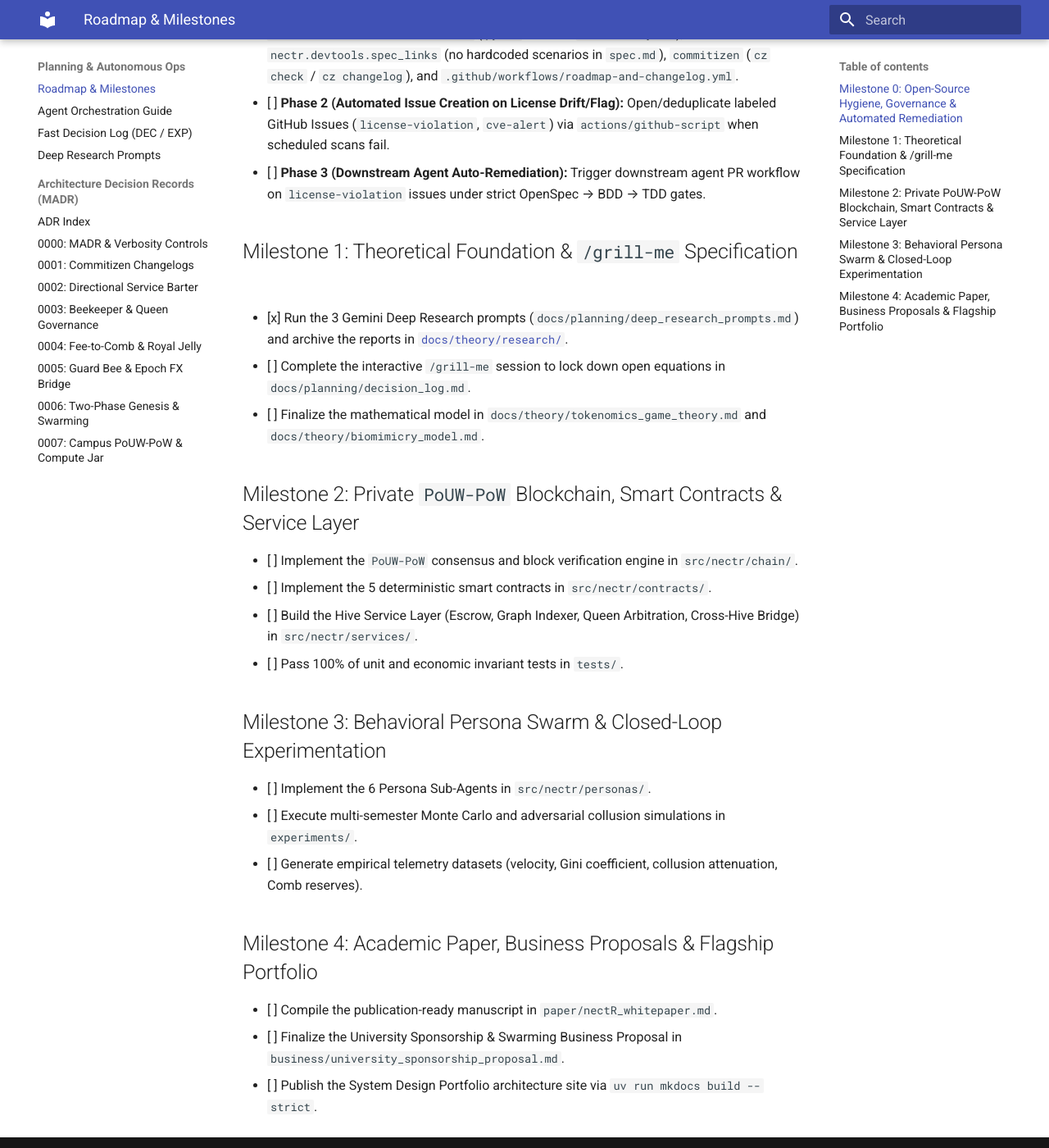
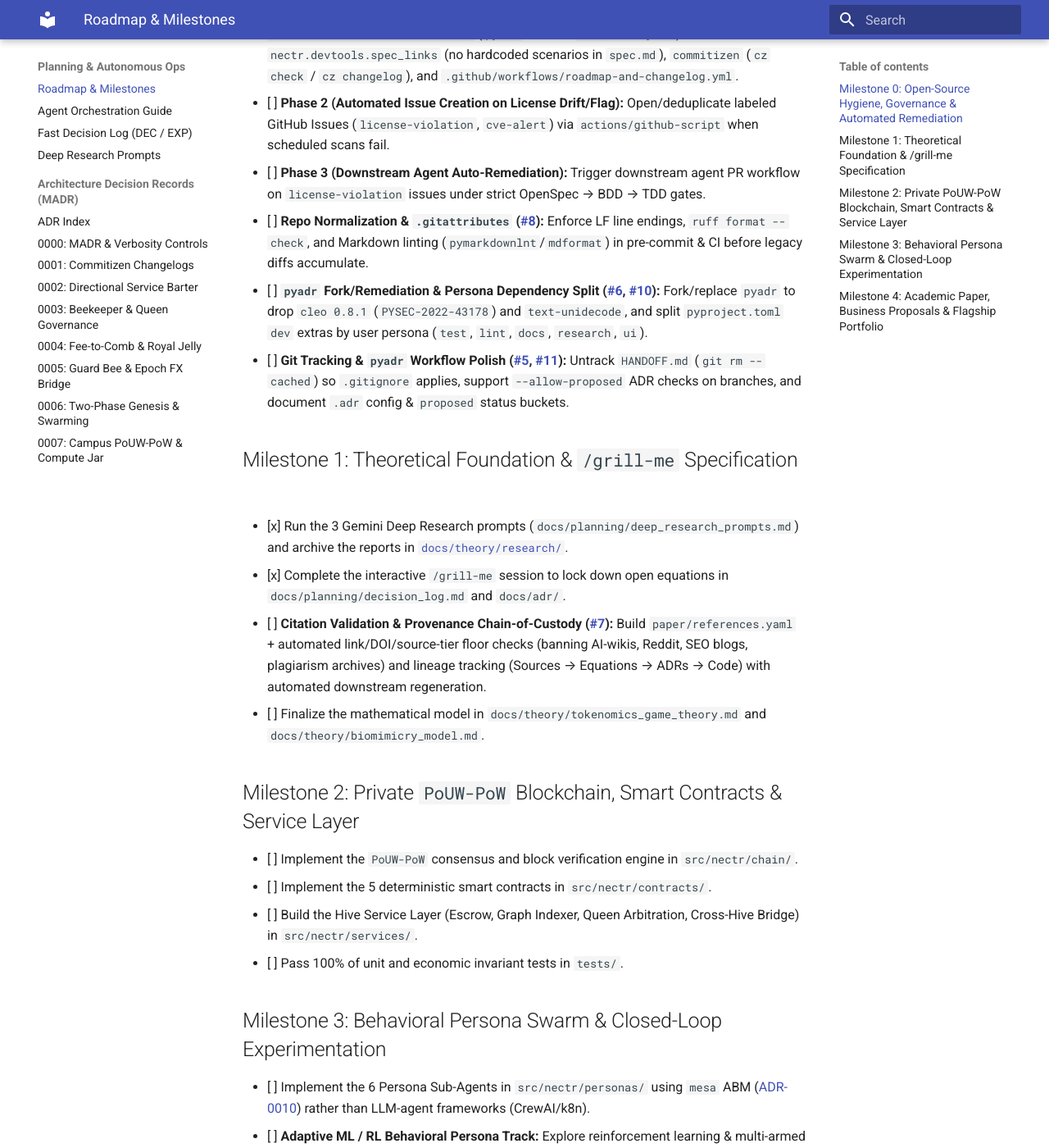
Before and after one commit to brandon-fox/nectR, an MkDocs documentation site: the page built from docs/planning/roadmap.md, in a window 1280 px wide and 1400 px high, scrolled down 522 px. Shown: the whole window at 82% size. Built offline with MkDocs 1.6.1 and Material for MkDocs 9.7.7, drawn with Linux system fonts in a browser that asks for light colours; some of the changed text lies outside the part shown.

Commit message:
docs(planning): update roadmap and decision log from review comments

```diff
--- a/docs/planning/roadmap.md
+++ b/docs/planning/roadmap.md
@@ -6,10 +6,14 @@
 - [x] **OpenSpec + Behave BDD + Strict TDD (`xfail_strict`) + `pyadr` Governance:** Enforced `nectr.devtools.decisions check` (`pyadr` MADR + `decisions.yaml`), `nectr.devtools.spec_links` (no hardcoded scenarios in `spec.md`), `commitizen` (`cz check` / `cz changelog`), and `.github/workflows/roadmap-and-changelog.yml`.
 - [ ] **Phase 2 (Automated Issue Creation on License Drift/Flag):** Open/deduplicate labeled GitHub Issues (`license-violation`, `cve-alert`) via `actions/github-script` when scheduled scans fail.
 - [ ] **Phase 3 (Downstream Agent Auto-Remediation):** Trigger downstream agent PR workflow on `license-violation` issues under strict OpenSpec → BDD → TDD gates.
+- [ ] **Repo Normalization & `.gitattributes` ([#8](https://github.com/brandon-fox/nectR/issues/8)):** Enforce LF line endings, `ruff format --check`, and Markdown linting (`pymarkdownlnt`/`mdformat`) in pre-commit & CI before legacy diffs accumulate.
+- [ ] **`pyadr` Fork/Remediation & Persona Dependency Split ([#6](https://github.com/brandon-fox/nectR/issues/6), [#10](https://github.com/brandon-fox/nectR/issues/10)):** Fork/replace `pyadr` to drop `cleo 0.8.1` (`PYSEC-2022-43178`) and `text-unidecode`, and split `pyproject.toml` `dev` extras by user persona (`test`, `lint`, `docs`, `research`, `ui`).
+- [ ] **Git Tracking & `pyadr` Workflow Polish ([#5](https://github.com/brandon-fox/nectR/issues/5), [#11](https://github.com/brandon-fox/nectR/issues/11)):** Untrack `HANDOFF.md` (`git rm --cached`) so `.gitignore` applies, support `--allow-proposed` ADR checks on branches, and document `.adr` config & `proposed` status buckets.
 
 ## Milestone 1: Theoretical Foundation & `/grill-me` Specification
 - [x] Run the 3 Gemini Deep Research prompts (`docs/planning/deep_research_prompts.md`) and archive the reports in [`docs/theory/research/`](../theory/research/federated_barter_tokenomics.md).
-- [ ] Complete the interactive `/grill-me` session to lock down open equations in `docs/planning/decision_log.md`.
+- [x] Complete the interactive `/grill-me` session to lock down open equations in `docs/planning/decision_log.md` and `docs/adr/`.
+- [ ] **Citation Validation & Provenance Chain-of-Custody ([#7](https://github.com/brandon-fox/nectR/issues/7)):** Build `paper/references.yaml` + automated link/DOI/source-tier floor checks (banning AI-wikis, Reddit, SEO blogs, plagiarism archives) and lineage tracking (Sources → Equations → ADRs → Code) with automated downstream regeneration.
 - [ ] Finalize the mathematical model in `docs/theory/tokenomics_game_theory.md` and `docs/theory/biomimicry_model.md`.
 
 ## Milestone 2: Private `PoUW-PoW` Blockchain, Smart Contracts & Service Layer
@@ -19,11 +23,13 @@
 - [ ] Pass 100% of unit and economic invariant tests in `tests/`.
 
 ## Milestone 3: Behavioral Persona Swarm & Closed-Loop Experimentation
-- [ ] Implement the 6 Persona Sub-Agents in `src/nectr/personas/`.
+- [ ] Implement the 6 Persona Sub-Agents in `src/nectr/personas/` using `mesa` ABM ([ADR-0010](../adr/0010-adopt-mesa-abm-and-hypothesis-invariant-testing.md)) rather than LLM-agent frameworks (CrewAI/k8n).
+- [ ] **Adaptive ML / RL Behavioral Persona Track:** Explore reinforcement learning & multi-armed bandits for adaptive Sybil evasion, tutor pricing, and `EXP-001` nepotism stress-testing in `src/nectr/personas/` and `experiments/`.
 - [ ] Execute multi-semester Monte Carlo and adversarial collusion simulations in `experiments/`.
 - [ ] Generate empirical telemetry datasets (velocity, Gini coefficient, collusion attenuation, Comb reserves).
 
 ## Milestone 4: Academic Paper, Business Proposals & Flagship Portfolio
 - [ ] Compile the publication-ready manuscript in `paper/nectR_whitepaper.md`.
 - [ ] Finalize the University Sponsorship & Swarming Business Proposal in `business/university_sponsorship_proposal.md`.
+- [ ] **Living Docs, Glossary & IDE-Agnostic Onboarding ([#9](https://github.com/brandon-fox/nectR/issues/9), [#12](https://github.com/brandon-fox/nectR/issues/12)):** Add `docs/glossary.md` defining `MV=PQ` & `PoUW-PoW`, make `README.md` IDE/skill-agnostic, and automate `README.md` tree & `mkdocs.yml` `nav:` generation/drift checks.
 - [ ] Publish the System Design Portfolio architecture site via `uv run mkdocs build --strict`.
```
Also changed, not shown: docs/planning/decision_log.md (+2 -0 lines), docs/planning/decisions.yaml (+15 -0 lines).
